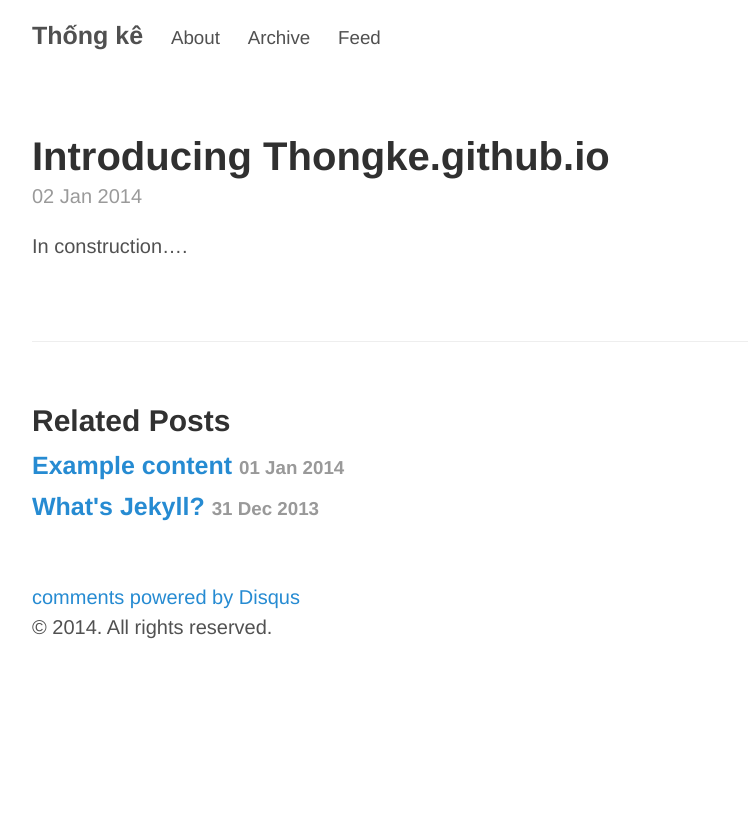
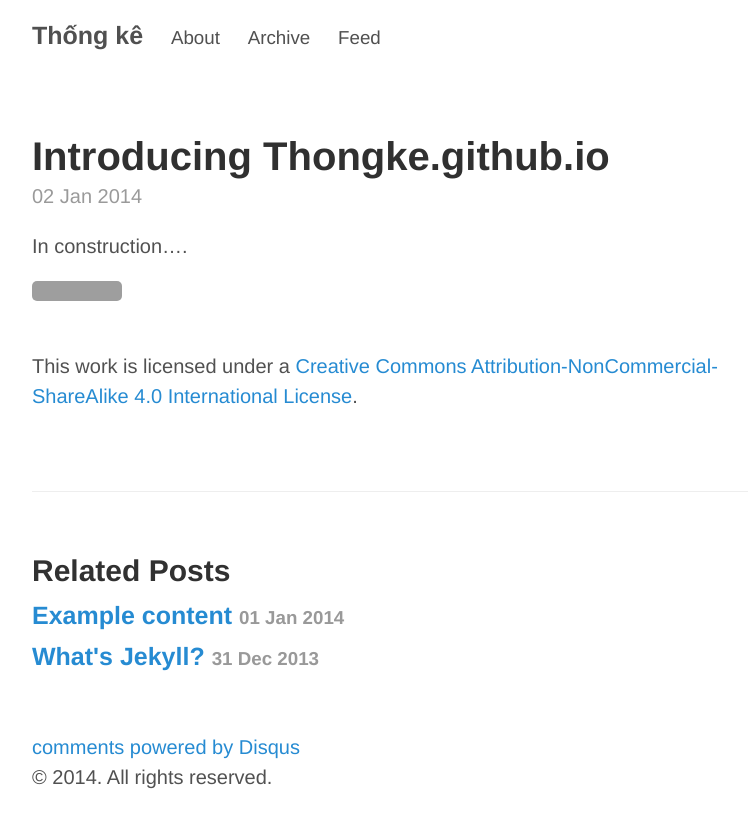
Before and after one commit to thongke/thongke.github.io, a Jekyll site: the page built from _posts/2014-01-02-introducing-poole.md, in a window 1280 px wide. Shown: the top 828 px of the page, without its empty margins (248-996 px from the left). Built offline with Jekyll 4.4.1, drawn with Linux system fonts in a browser that asks for light colours; comment, search, counter and statistics services are not loaded; grey boxes are pictures that could not be loaded.

Commit message:
Update 2014-01-02-introducing-poole.md

```diff
--- a/_posts/2014-01-02-introducing-poole.md
+++ b/_posts/2014-01-02-introducing-poole.md
@@ -4,3 +4,5 @@
 ---
 
 In construction....
+
+<p><a href="http://creativecommons.org/licenses/by-nc-sa/4.0/"><img alt="Creative Commons License" src="https://i.creativecommons.org/l/by-nc-sa/4.0/88x31.png"></a><br>This work is licensed under a <a href="http://creativecommons.org/licenses/by-nc-sa/4.0/">Creative Commons Attribution-NonCommercial-ShareAlike 4.0 International License</a>.</p>
```
